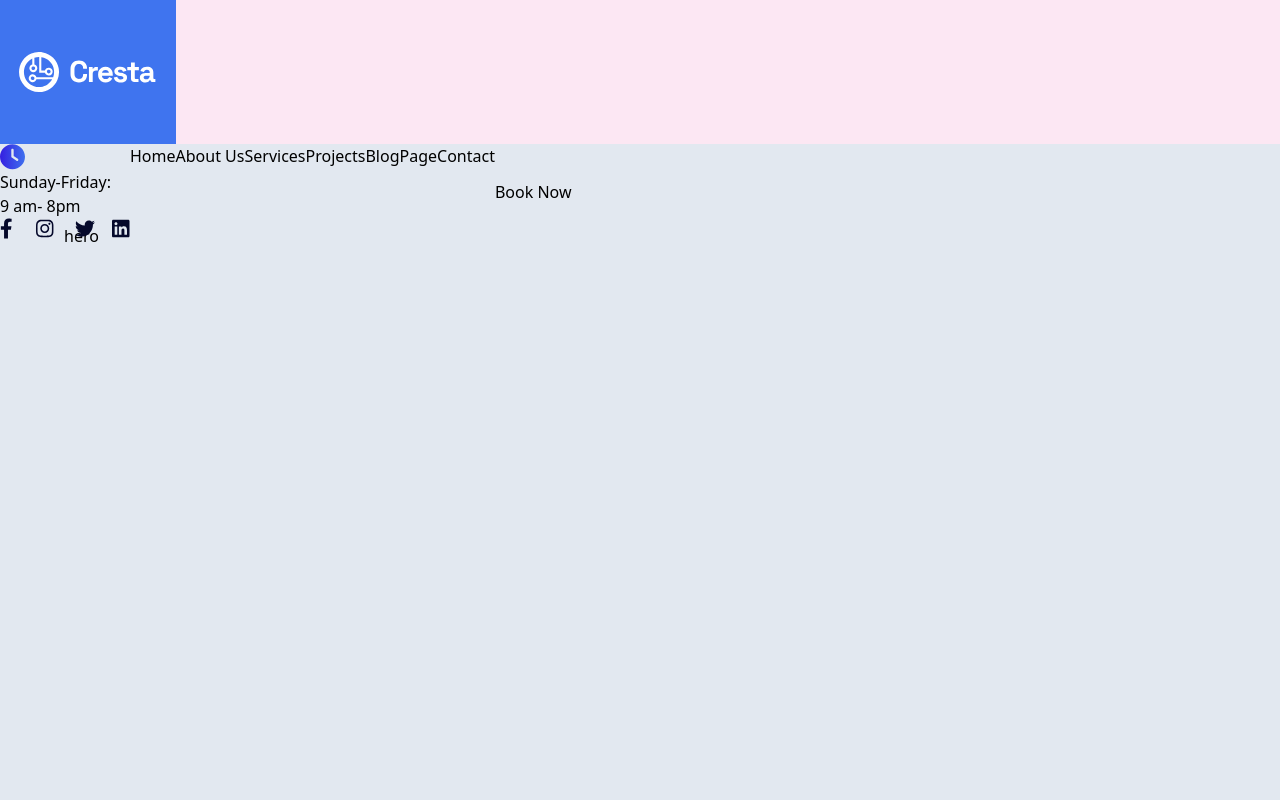
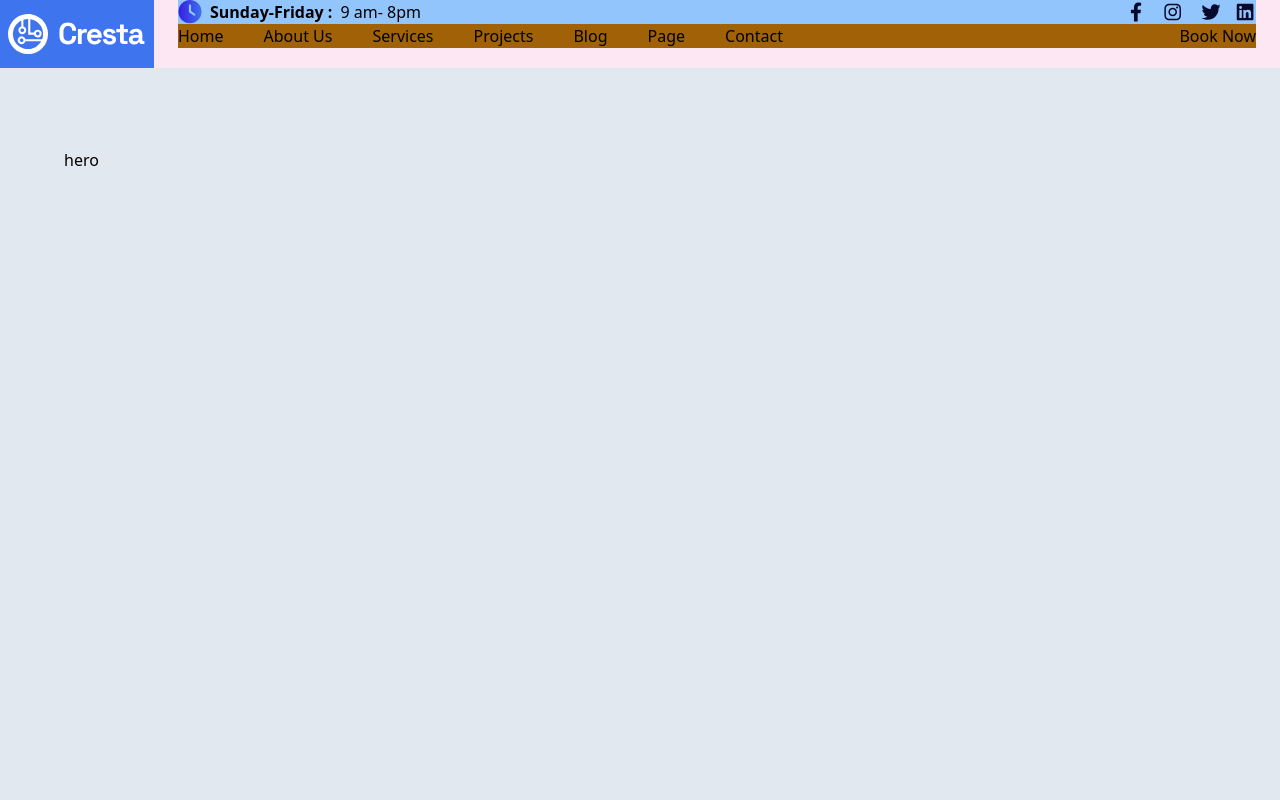
Before and after one commit to preranababar9/Cresta, a React (Vite) app: page / in a window 1280 px wide. Shown: the top 800 px of the page. Built offline with nearby package versions, Linux system fonts and the light colour scheme.

Commit message:
header css

```diff
--- a/src/components/common/Header.jsx
+++ b/src/components/common/Header.jsx
@@ -4,28 +4,30 @@ import announce from "/home/announce.svg";
 import socials from "/home/socials.svg";
 const Header = () => {
   return (
-    <header className="w-full sticky h-[144px] top-0 bg-pink-100">
+    <header className="w-full max-w sticky h-12vh top-0 bg-pink-100 flex">
 
         {/* logo div */}
-      <div className=" bg-[#3F74EF] w-44 h-[144px] flex justify-center items-center">
+      <div className=" bg-[#3F74EF] w-44 h-12vh flex justify-center items-center">
         <img src={logo1} alt="logo" className="w-[138px] h-[68px]" />
       </div>
 
 {/* info  */}
-      <div className="flex">
+      <div className=" px-6 w-full" >
 
         {/* announcement */}
-        <div>
-          <img src={announce} alt="anouncement" className="" />
-            <p>Sunday-Friday:</p>
+        <div className="flex justify-between items-center h-3vh bg-blue-300" >
+          <div className="flex gap-2">
+          <img src={announce} alt="anouncement" className="h-6 w-6" />
+            <p className="font-bold text-md">Sunday-Friday :</p>
             <p>9 am- 8pm</p>
+            </div>
 
-          <img src={socials} alt="socials" />
+          <img src={socials} alt="socials" className="w-32 h-5"/>
         </div>
 
 {/* navlinks */}
-        <div className="flex">
-          <ul className="flex ">
+        <div className="flex justify-between items-center bg-yellow-700 h-9vh ">
+          <ul className=" flex gap-10 items-center">
             <li><a>Home</a></li>
             <li><a>About Us</a></li>
             <li><a>Services</a></li>
```
